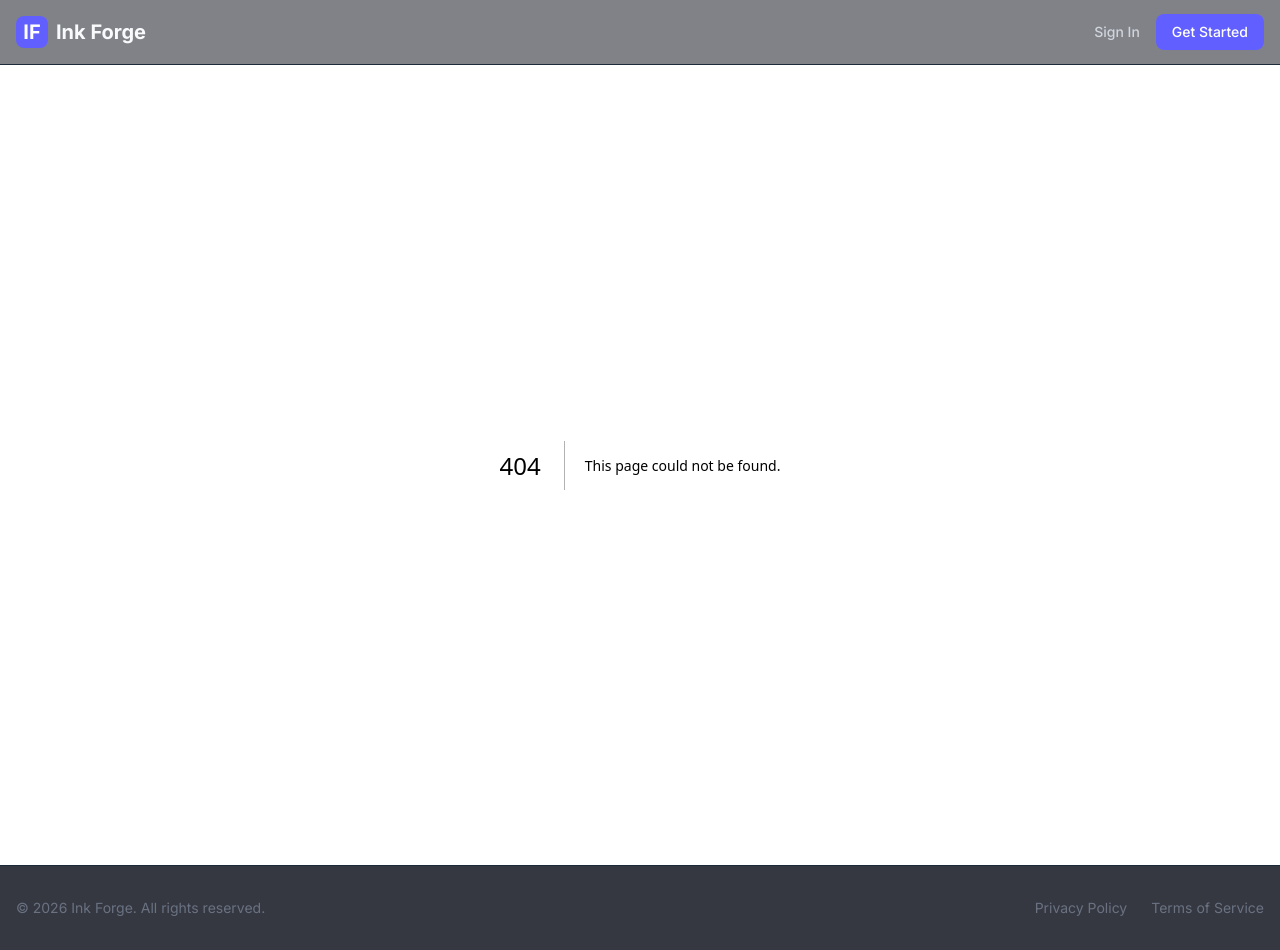
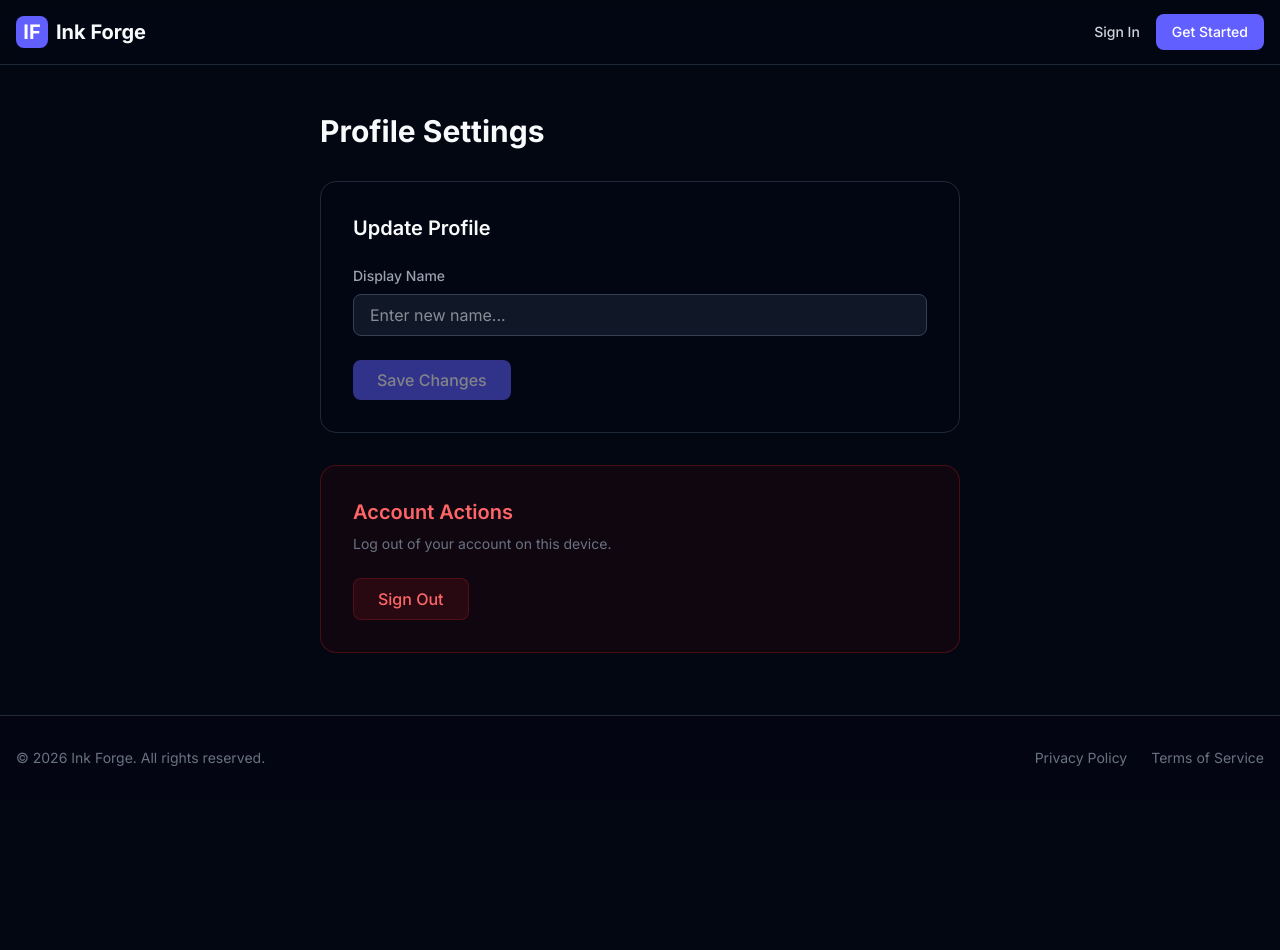
Before and after one commit to SathtikBose/Ink-Forge, a Next.js app: page /dashboard/settings in a window 1280 px wide. Before the commit this address had no page. After the commit the page ends 800 px from the top, so only its background shows below. Built offline with nearby package versions, Linux system fonts and the light colour scheme; no server answers.

Commit message:
feat: implement session-based authentication, user profile management, and navigation bar

```diff
--- /dev/null
+++ b/src/app/api/auth/profile/route.ts
@@ -0,0 +1,41 @@
+import connectToDatabase from '@/lib/db';
+import User from '@/models/User';
+import { getSession, login } from '@/lib/auth';
+import { NextResponse } from 'next/server';
+
+export async function PUT(req: Request) {
+  try {
+    const session = await getSession();
+    if (!session) {
+      return NextResponse.json({ error: 'Unauthorized' }, { status: 401 });
+    }
+
+    const { name } = await req.json();
+
+    if (!name) {
+      return NextResponse.json({ error: 'Name is required' }, { status: 400 });
+    }
+
+    await connectToDatabase();
+
+    const user = await User.findById(session._id);
+    if (!user) {
+      return NextResponse.json({ error: 'User not found' }, { status: 404 });
+    }
+
+    user.name = name;
+    await user.save();
+
+    // Update the session cookie with the new name
+    await login({
+      _id: user._id.toString(),
+      email: user.email,
+      role: user.role,
+      name: user.name,
+    });
+
+    return NextResponse.json({ success: true, user: { name: user.name } });
+  } catch (error: any) {
+    return NextResponse.json({ error: error.message }, { status: 500 });
+  }
+}
--- /dev/null
+++ b/src/app/dashboard/settings/page.tsx
@@ -0,0 +1,95 @@
+'use client';
+
+import { useState } from 'react';
+import { useRouter } from 'next/navigation';
+
+export default function Settings() {
+  const router = useRouter();
+  const [name, setName] = useState('');
+  const [loading, setLoading] = useState(false);
+  const [message, setMessage] = useState('');
+  const [error, setError] = useState('');
+
+  const handleUpdateProfile = async (e: React.FormEvent) => {
+    e.preventDefault();
+    setLoading(true);
+    setError('');
+    setMessage('');
+
+    try {
+      const res = await fetch('/api/auth/profile', {
+        method: 'PUT',
+        headers: { 'Content-Type': 'application/json' },
+        body: JSON.stringify({ name }),
+      });
+      const data = await res.json();
+
+      if (!res.ok) {
+        setError(data.error || 'Failed to update profile');
+      } else {
+        setMessage('Profile updated successfully!');
+        router.refresh();
+      }
+    } catch (err: any) {
+      setError('An error occurred');
+    }
+    setLoading(false);
+  };
+
+  const handleLogout = async () => {
+    try {
+      await fetch('/api/auth/logout', { method: 'POST' });
+      router.push('/');
+      router.refresh();
+    } catch (err) {
+      console.error(err);
+    }
+  };
+
+  return (
+    <div className="container mx-auto px-4 py-12 max-w-2xl">
+      <h1 className="text-3xl font-bold mb-8">Profile Settings</h1>
+
+      <div className="bg-gray-950/50 border border-gray-800 rounded-2xl p-8 mb-8">
+        <h2 className="text-xl font-semibold mb-6">Update Profile</h2>
+
+        {message && <div className="mb-6 p-4 bg-green-500/10 border border-green-500/50 rounded-lg text-green-400">{message}</div>}
+        {error && <div className="mb-6 p-4 bg-red-500/10 border border-red-500/50 rounded-lg text-red-400">{error}</div>}
+
+        <form onSubmit={handleUpdateProfile} className="space-y-6">
+          <div>
+            <label className="block text-sm font-medium text-gray-400 mb-2">Display Name</label>
+            <input
+              type="text"
+              value={name}
+              onChange={e => setName(e.target.value)}
+              placeholder="Enter new name..."
+              className="w-full px-4 py-2 rounded-lg bg-gray-900 border border-gray-700 focus:border-indigo-500 focus:ring-1 focus:ring-indigo-500 outline-none transition-colors text-white"
+              required
+            />
+          </div>
+
+          <button
+            type="submit"
+            disabled={loading || !name}
+            className="bg-indigo-500 hover:bg-indigo-600 disabled:opacity-50 text-white px-6 py-2 rounded-lg font-medium transition-colors"
+          >
+            {loading ? 'Saving...' : 'Save Changes'}
+          </button>
+        </form>
+      </div>
+
+      <div className="bg-red-950/20 border border-red-900/50 rounded-2xl p-8">
+        <h2 className="text-xl font-semibold mb-2 text-red-400">Account Actions</h2>
+        <p className="text-sm text-gray-500 mb-6">Log out of your account on this device.</p>
+
+        <button
+          onClick={handleLogout}
+          className="bg-red-500/10 hover:bg-red-500/20 text-red-400 px-6 py-2 rounded-lg font-medium transition-colors border border-red-500/20"
+        >
+          Sign Out
+        </button>
+      </div>
+    </div>
+  );
+}
--- a/src/components/Navbar.tsx
+++ b/src/components/Navbar.tsx
@@ -1,6 +1,9 @@
 import Link from 'next/link';
+import { getSession, logout } from '@/lib/auth';
 
-export default function Navbar() {
+export default async function Navbar() {
+  const session = await getSession();
+
   return (
     <nav className="border-b border-gray-800 bg-gray-950/50 backdrop-blur-md sticky top-0 z-50">
       <div className="container mx-auto px-4 h-16 flex items-center justify-between">
@@ -12,12 +15,28 @@ export default function Navbar() {
         </Link>
 
         <div className="flex items-center gap-4">
+          {session ? (
+            <div className="flex items-center gap-6">
+              <Link href={session.role === 'WRITER' ? '/dashboard/writer' : '/explore'} className="text-sm font-medium text-gray-300 hover:text-white transition-colors">
+                {session.role === 'WRITER' ? 'Dashboard' : 'Explore'}
+              </Link>
+              <Link href="/dashboard/settings" className="flex items-center gap-2 hover:opacity-80 transition-opacity" title="Profile Settings">
+                <div className="w-8 h-8 rounded-full bg-indigo-500 flex items-center justify-center text-white font-bold text-sm">
+                  {session.name?.[0]?.toUpperCase() || '?'}
+                </div>
+                <span className="text-sm font-medium hidden md:block">{session.name}</span>
+              </Link>
+            </div>
+          ) : (
+            <>
               <Link href="/login" className="text-sm font-medium text-gray-300 hover:text-white transition-colors">
                 Sign In
               </Link>
               <Link href="/register" className="text-sm font-medium bg-indigo-500 hover:bg-indigo-600 text-white px-4 py-2 rounded-lg transition-colors">
                 Get Started
               </Link>
+            </>
+          )}
         </div>
       </div>
     </nav>
--- a/src/lib/auth.ts
+++ b/src/lib/auth.ts
@@ -57,9 +57,22 @@ export async function updateSession(request: NextRequest) {
   const session = request.cookies.get('session')?.value;
   if (!session) return;
 
-  const parsed = await decrypt(session);
-  parsed.expires = new Date(Date.now() + 7 * 24 * 60 * 60 * 1000);
-  const res = new Response();
-  res.headers.append('Set-Cookie', `session=${await encrypt(parsed)}; Path=/; HttpOnly; SameSite=Lax; Max-Age=${7 * 24 * 60 * 60}`);
-  return res;
+  try {
+    const parsed = await decrypt(session);
+    parsed.expires = new Date(Date.now() + 7 * 24 * 60 * 60 * 1000);
+
+    // Must use NextResponse.next() to pass the request along
+    const res = NextResponse.next();
+    res.cookies.set({
+      name: 'session',
+      value: await encrypt(parsed),
+      httpOnly: true,
+      expires: parsed.expires,
+      sameSite: 'lax',
+      path: '/'
+    });
+    return res;
+  } catch (err) {
+    return;
+  }
 }
```
Lines whose indentation alone changed are shown as unchanged.
